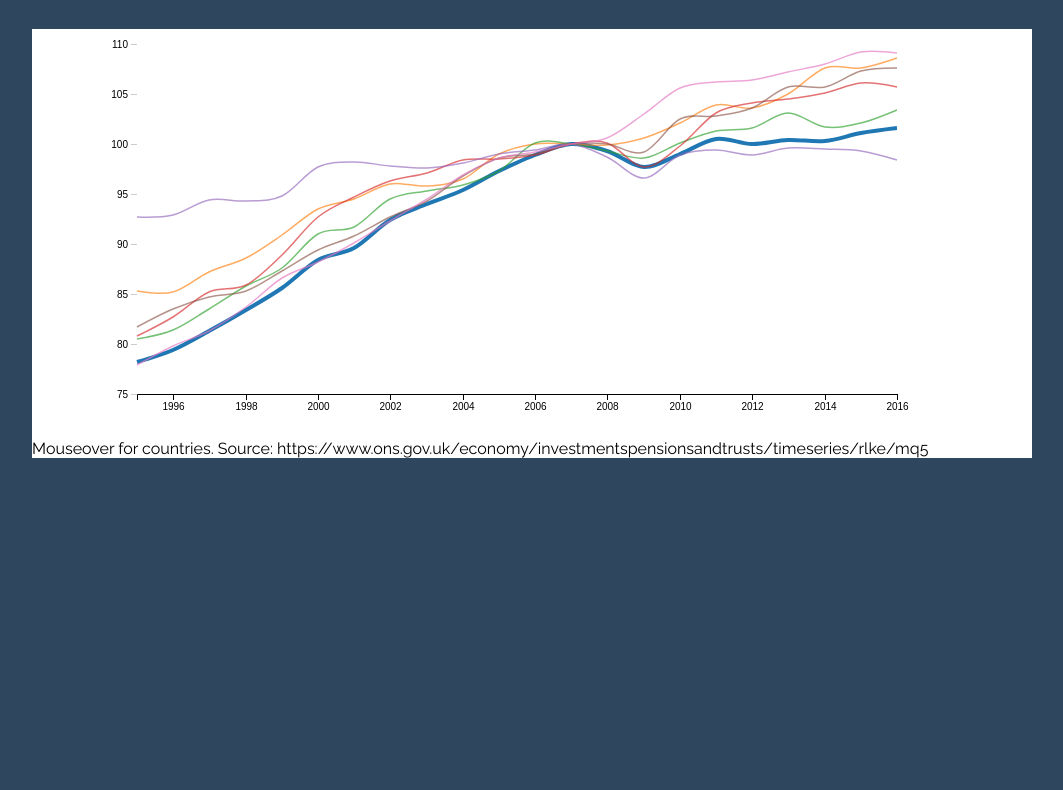
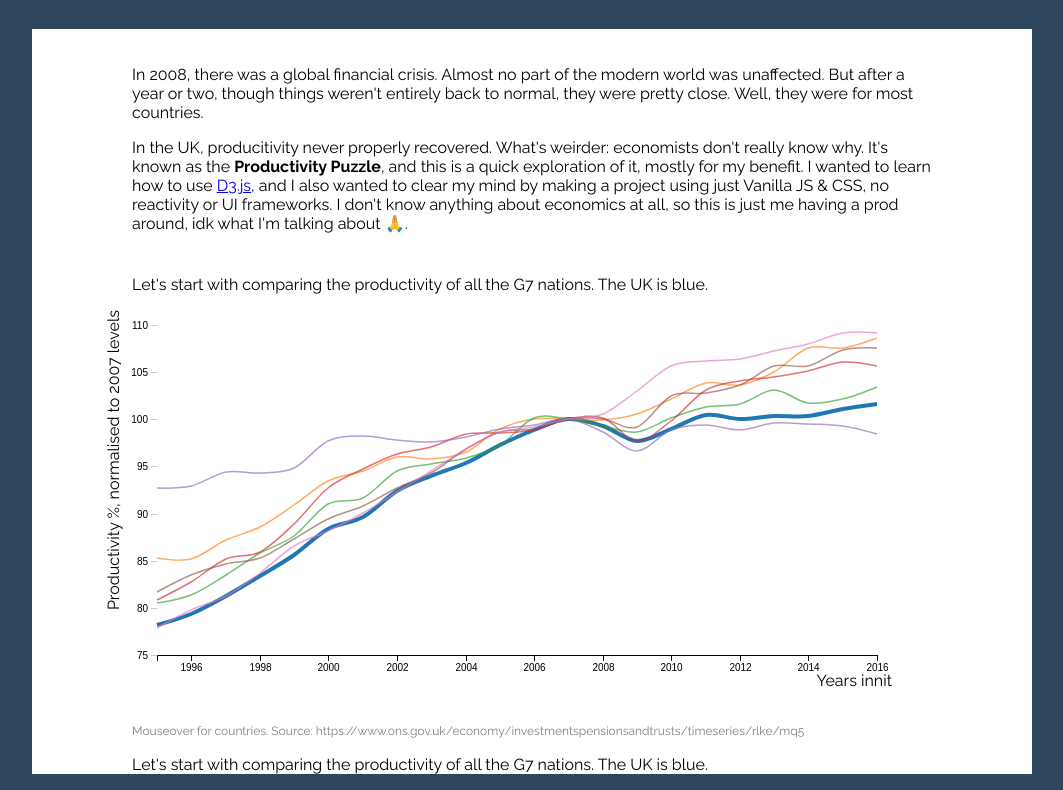
Before and after one commit to bengineer19/productivity-puzzle, a plain HTML site: page index.html in a window 1280 px wide. Shown: the part 91-881 px from the top of the page, without its empty margins (108-1171 px from the left). Before the commit the page ends 800 px from the top, so only its background shows below. Drawn offline with nearby package versions, Linux system fonts and the light colour scheme.

Commit message:
Add introduction

```diff
--- a/index.html
+++ b/index.html
@@ -16,8 +16,32 @@
     </h1>
   </div>
   <div id="content">
+    <div id="intro" class="articleText">
+      <p>
+
+        In 2008, there was a global financial crisis.
+        Almost no part of the modern world was unaffected.
+        But after a year or two, though things weren't entirely back to normal, they were pretty close.
+        Well, they were for most countries.
+      </p>
+      <p>
+        In the UK, producitivity never properly recovered. What's weirder: economists don't really know why.
+        It's known as the <strong>Productivity Puzzle</strong>, and this is a quick exploration of it, mostly for my benefit.
+        I wanted to learn how to use <a href="https://d3js.org/">D3.js</a>, and I also wanted to clear my mind by making a project using just Vanilla JS & CSS, no reactivity or UI frameworks.
+        I don't know anything about economics at all, so this is just me having a prod around, idk what I'm talking about 🙏.
+      </p>
+    </div>
+
+    <p class="articleText">
+      Let's start with comparing the productivity of all the G7 nations. The UK is blue.
+    </p>
+
     <script type="text/javascript" src="script/g7-productivity.js" ></script>
     <svg id="g7-productivity" width="850" height="410"></svg>
-    <span>Mouseover for countries. Source: https://www.ons.gov.uk/economy/investmentspensionsandtrusts/timeseries/rlke/mq5</span>
+    <span class="caption">Mouseover for countries. Source: https://www.ons.gov.uk/economy/investmentspensionsandtrusts/timeseries/rlke/mq5</span>
+
+    <p class="articleText">
+      Let's start with comparing the productivity of all the G7 nations. The UK is blue.
+    </p>
   </div>
 </body>
--- a/script/g7-productivity.js
+++ b/script/g7-productivity.js
@@ -17,8 +17,8 @@ function chart(data) {
     margin = {
       top: 15,
       right: 15,
-      bottom: 15,
-      left: 30,
+      bottom: 25,
+      left: 50,
     },
     width = +svg.attr("width") - margin.left - margin.right,
     height = +svg.attr("height") - margin.top - margin.bottom;
@@ -48,6 +48,21 @@ function chart(data) {
     .append("g")
     .attr("class", "y-axis")
     .attr("transform", "translate(" + margin.left + ",0)");
+
+  svg.append("text")
+    .attr("class", "x label")
+    .attr("text-anchor", "end")
+    .attr("x", width)
+    .attr("y", height + 6)
+    .text("Years innit");
+
+  svg.append("text")
+    .attr("class", "y label")
+    .attr("text-anchor", "end")
+    .attr("y", 0)
+    .attr("dy", ".75em")
+    .attr("transform", "rotate(-90)")
+    .text("Productivity %, normalised to 2007 levels");
 
   var focus = svg.append("g").attr("class", "focus").style("display", "none");
 
--- a/style/mainStyle.css
+++ b/style/mainStyle.css
@@ -12,6 +12,23 @@ body {
     font-family: 'Raleway', sans-serif;
 }
 
+#intro {
+    padding-top: 20px;
+    padding-bottom: 10px;
+}
+
+.articleText {
+    padding-left: 100px;
+    padding-right: 100px;
+}
+
+.caption {
+    padding-left: 100px;
+    padding-bottom: 40px;
+    color: grey;
+    font-size: 0.75em;
+}
+
 #content {
     max-width: 1000px;
     margin: 0 auto;
```
